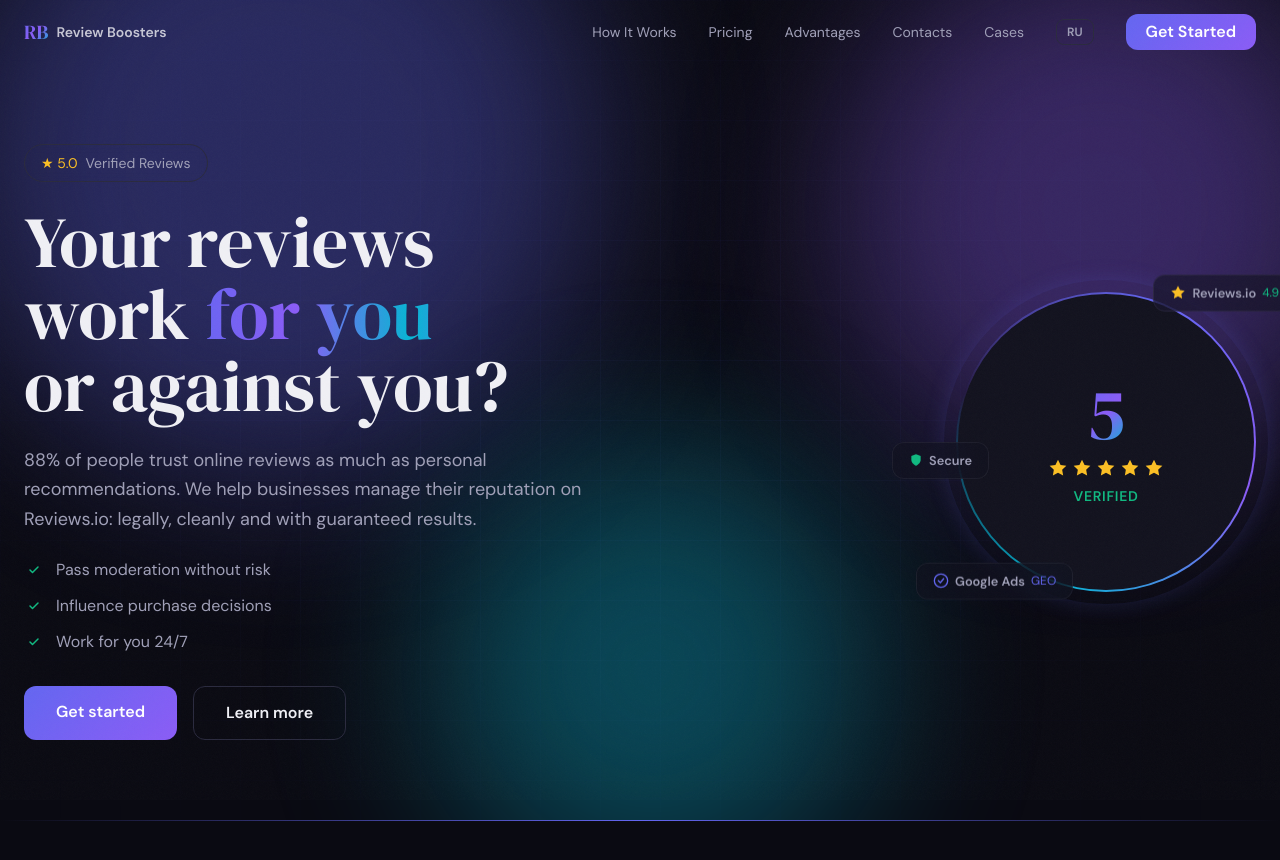
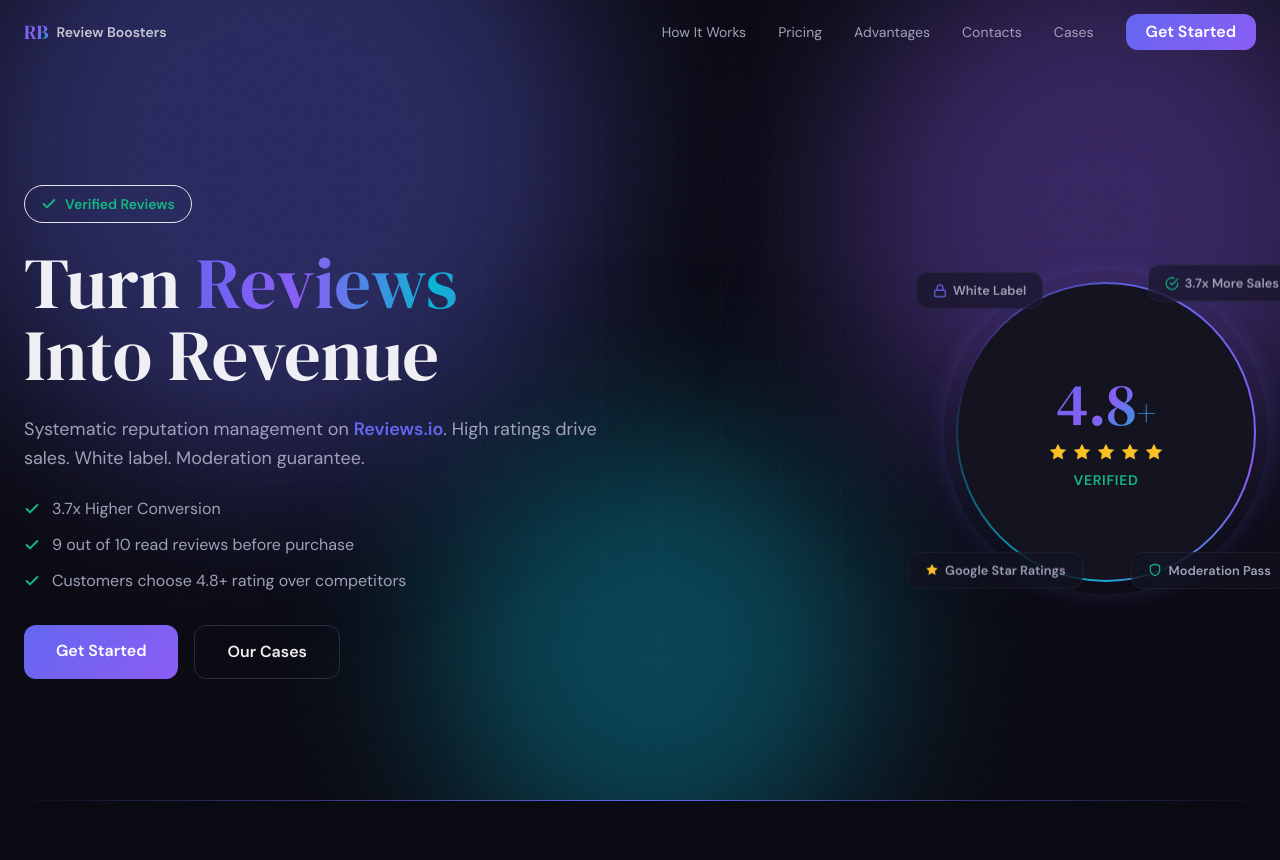
Before and after one commit to bigcyberboss/reviews-booster, a Next.js app: page / in a window 1280 px wide. Shown: the top 860 px of the page. Built offline with nearby package versions, Linux system fonts and the light colour scheme.

Commit message:
hero: new copy, remove lang toggle, 4.8+ rating, floating tags

```diff
--- a/src/components/Hero.tsx
+++ b/src/components/Hero.tsx
@@ -66,40 +66,44 @@
 
       <div className="relative z-10 max-w-7xl mx-auto px-6 py-20 grid lg:grid-cols-2 gap-12 items-center">
         <div className="flex flex-col gap-6">
-          <div className="inline-flex items-center gap-2 w-fit px-4 py-2 rounded-full border border-border bg-bg-surface/50 backdrop-blur-sm">
-            <span className="text-star text-sm">&#9733; 5.0</span>
-            <span className="text-text-secondary text-sm">{t.hero.badge}</span>
+          <div className="inline-flex items-center gap-2 w-fit px-4 py-2 rounded-full border border-success/30 bg-success/5 backdrop-blur-sm">
+            <svg width="16" height="16" viewBox="0 0 24 24" fill="none" stroke="var(--success)" strokeWidth="3" strokeLinecap="round" strokeLinejoin="round">
+              <polyline points="20 6 9 17 4 12" />
+            </svg>
+            <span className="text-success text-sm font-semibold">Verified Reviews</span>
           </div>
 
           <h1
             className="font-heading text-4xl sm:text-5xl lg:text-7xl leading-[1.1]"
             style={{ textWrap: "balance" } as React.CSSProperties}
           >
-            {t.hero.heading1}{" "}
-            <span className="shimmer-text">{t.hero.headingHighlight}</span>{" "}
-            {t.hero.heading2}
+            Turn <span className="shimmer-text">Reviews</span> Into Revenue
           </h1>
 
           <p className="text-text-secondary text-lg max-w-xl leading-relaxed">
-            {t.hero.desc}
+            Systematic reputation management on{" "}
+            <span className="text-accent font-semibold">Reviews.io</span>.
+            {" "}High ratings drive sales. White label. Moderation guarantee.
           </p>
 
           <ul className="flex flex-col gap-3 text-text-secondary">
-            {[t.hero.benefit1, t.hero.benefit2, t.hero.benefit3].map((item) => (
+            {[
+              "3.7x Higher Conversion",
+              "9 out of 10 read reviews before purchase",
+              "Customers choose 4.8+ rating over competitors",
+            ].map((item) => (
               <li key={item} className="flex items-center gap-3">
-                <span className="w-5 h-5 rounded-full bg-success/20 flex items-center justify-center flex-shrink-0">
-                  <svg width="12" height="12" viewBox="0 0 24 24" fill="none" stroke="var(--success)" strokeWidth="3" strokeLinecap="round" strokeLinejoin="round">
-                    <polyline points="20 6 9 17 4 12" />
-                  </svg>
-                </span>
+                <svg width="16" height="16" viewBox="0 0 24 24" fill="none" stroke="var(--success)" strokeWidth="3" strokeLinecap="round" strokeLinejoin="round" className="flex-shrink-0">
+                  <polyline points="20 6 9 17 4 12" />
+                </svg>
                 {item}
               </li>
             ))}
           </ul>
 
           <div className="flex flex-wrap gap-4 mt-2">
-            <a href="#pricing" className="glow-btn">{t.hero.cta1}</a>
-            <a href="#how-it-works" className="ghost-btn">{t.hero.cta2}</a>
+            <a href="#pricing" className="glow-btn">Get Started</a>
+            <a href="/cases" className="ghost-btn">Our Cases</a>
           </div>
         </div>
 
@@ -108,8 +112,9 @@
             <div ref={stampRef} className="stamp-3d-inner relative">
               <div className="absolute inset-[-12px] rounded-full" style={{ animation: "glow-pulse 3s ease-in-out infinite" }} />
               <div className="stamp-circle gradient-border-round">
-                <span className="text-6xl sm:text-7xl font-heading gradient-text">
-                  <AnimatedCounter target={5.0} duration={2500} />
+                <span className="text-5xl sm:text-6xl font-heading gradient-text">
+                  <AnimatedCounter target={4.8} duration={2500} />
+                  <span className="text-3xl sm:text-4xl">+</span>
                 </span>
                 <div className="flex gap-1">
                   {[...Array(5)].map((_, i) => (
@@ -121,18 +126,20 @@
                 <span className="text-sm text-success font-semibold uppercase tracking-wider">{t.hero.verified}</span>
               </div>
               <div className="floating-tag absolute -top-2 -right-10" style={{ animation: "float-gentle 4s ease-in-out infinite" }}>
-                <svg width="16" height="16" viewBox="0 0 24 24" fill="var(--star)"><polygon points="12 2 15.09 8.26 22 9.27 17 14.14 18.18 21.02 12 17.77 5.82 21.02 7 14.14 2 9.27 8.91 8.26 12 2" /></svg>
-                <span className="font-semibold">Reviews.io</span>
-                <span className="text-success text-xs">4.9</span>
+                <svg width="14" height="14" viewBox="0 0 24 24" fill="none" stroke="var(--success)" strokeWidth="2" strokeLinecap="round" strokeLinejoin="round"><path d="M22 11.08V12a10 10 0 1 1-5.93-9.14" /><polyline points="22 4 12 14.01 9 11.01" /></svg>
+                <span className="font-semibold">3.7x More Sales</span>
               </div>
-              <div className="floating-tag absolute -bottom-2 -left-10" style={{ animation: "float-gentle 5s ease-in-out infinite 1s" }}>
-                <svg width="16" height="16" viewBox="0 0 24 24" fill="none" stroke="var(--accent)" strokeWidth="2" strokeLinecap="round" strokeLinejoin="round"><circle cx="12" cy="12" r="10" /><polyline points="8 12 11 15 16 9" /></svg>
-                <span className="font-semibold">Google Ads</span>
-                <span className="text-accent text-xs">GEO</span>
+              <div className="floating-tag absolute -top-2 -left-10" style={{ animation: "float-gentle 5s ease-in-out infinite 0.5s" }}>
+                <svg width="14" height="14" viewBox="0 0 24 24" fill="none" stroke="var(--accent)" strokeWidth="2" strokeLinecap="round" strokeLinejoin="round"><rect x="3" y="11" width="18" height="11" rx="2" ry="2" /><path d="M7 11V7a5 5 0 0 1 10 0v4" /></svg>
+                <span className="font-semibold">White Label</span>
               </div>
-              <div className="floating-tag absolute top-1/2 -left-16 -translate-y-1/2" style={{ animation: "float-gentle 6s ease-in-out infinite 0.5s" }}>
-                <svg width="14" height="14" viewBox="0 0 24 24" fill="var(--success)"><path d="M12 22s8-4 8-10V5l-8-3-8 3v7c0 6 8 10 8 10z" /></svg>
-                <span className="font-semibold">Secure</span>
+              <div className="floating-tag absolute -bottom-2 -right-8" style={{ animation: "float-gentle 6s ease-in-out infinite 1s" }}>
+                <svg width="14" height="14" viewBox="0 0 24 24" fill="none" stroke="var(--success)" strokeWidth="2" strokeLinecap="round" strokeLinejoin="round"><path d="M12 22s8-4 8-10V5l-8-3-8 3v7c0 6 8 10 8 10z" /></svg>
+                <span className="font-semibold">Moderation Pass</span>
+              </div>
+              <div className="floating-tag absolute -bottom-2 -left-12" style={{ animation: "float-gentle 5.5s ease-in-out infinite 1.5s" }}>
+                <svg width="14" height="14" viewBox="0 0 24 24" fill="var(--star)"><polygon points="12 2 15.09 8.26 22 9.27 17 14.14 18.18 21.02 12 17.77 5.82 21.02 7 14.14 2 9.27 8.91 8.26 12 2" /></svg>
+                <span className="font-semibold">Google Star Ratings</span>
               </div>
             </div>
           </div>
--- a/src/components/Navbar.tsx
+++ b/src/components/Navbar.tsx
@@ -4,7 +4,7 @@
 import { useLang } from "./LangContext";
 
 export function Navbar() {
-  const { t, lang, setLang } = useLang();
+  const { t } = useLang();
   const [scrolled, setScrolled] = useState(false);
   const [mobileOpen, setMobileOpen] = useState(false);
   const [activeSection, setActiveSection] = useState("");
@@ -78,14 +78,6 @@
             );
           })}
 
-          {/* Lang toggle */}
-          <button
-            onClick={() => setLang(lang === "ru" ? "en" : "ru")}
-            className="text-xs font-semibold px-2.5 py-1 rounded-lg border border-border text-text-secondary hover:text-text-primary hover:border-accent transition-all"
-          >
-            {lang === "ru" ? "EN" : "RU"}
-          </button>
-
           <a href="#pricing" className="glow-btn text-sm !py-2 !px-5">
             {t.nav.cta}
           </a>
@@ -125,12 +117,6 @@
               {link.label}
             </a>
           ))}
-          <button
-            onClick={() => setLang(lang === "ru" ? "en" : "ru")}
-            className="text-sm font-semibold text-text-secondary hover:text-text-primary transition-colors text-left"
-          >
-            {lang === "ru" ? "Switch to English" : "Переключить на русский"}
-          </button>
           <a
             href="#pricing"
             onClick={() => setMobileOpen(false)}
--- a/src/i18n.ts
+++ b/src/i18n.ts
@@ -10,15 +10,15 @@
     },
     hero: {
       badge: "Verified Reviews",
-      heading1: "Ваши отзывы работают",
-      headingHighlight: "на вас",
-      heading2: "или против вас?",
-      desc: "88% людей доверяют онлайн-отзывам так же, как личным рекомендациям. Мы помогаем бизнесу управлять репутацией через Reviews.io: легально, чисто и с гарантией результата.",
-      benefit1: "Проходят модерацию без риска",
-      benefit2: "Влияют на решение о покупке",
-      benefit3: "Работают на вас 24/7",
-      cta1: "Хочу в топ",
-      cta2: "Узнать больше",
+      heading1: "Turn",
+      headingHighlight: "Reviews",
+      heading2: "Into Revenue",
+      desc: "Систематическое управление репутацией на Reviews.io. Высокие рейтинги увеличивают продажи. White label. Гарантия модерации.",
+      benefit1: "Конверсия выше в 3.7 раз",
+      benefit2: "9 из 10 читают отзывы перед покупкой",
+      benefit3: "Клиенты выбирают рейтинг 4.8+ среди конкурентов",
+      cta1: "Начать",
+      cta2: "Наши кейсы",
       verified: "Verified",
     },
     value: {
@@ -111,15 +111,15 @@
     },
     hero: {
       badge: "Verified Reviews",
-      heading1: "Your reviews work",
-      headingHighlight: "for you",
-      heading2: "or against you?",
-      desc: "88% of people trust online reviews as much as personal recommendations. We help businesses manage their reputation on Reviews.io: legally, cleanly and with guaranteed results.",
-      benefit1: "Pass moderation without risk",
-      benefit2: "Influence purchase decisions",
-      benefit3: "Work for you 24/7",
-      cta1: "Get started",
-      cta2: "Learn more",
+      heading1: "Turn",
+      headingHighlight: "Reviews",
+      heading2: "Into Revenue",
+      desc: "Systematic reputation management on Reviews.io. High ratings drive sales. White label. Moderation guarantee.",
+      benefit1: "3.7x Higher Conversion",
+      benefit2: "9 out of 10 read reviews before purchase",
+      benefit3: "Customers choose 4.8+ rating over competitors",
+      cta1: "Get Started",
+      cta2: "Our Cases",
       verified: "Verified",
     },
     value: {
```
